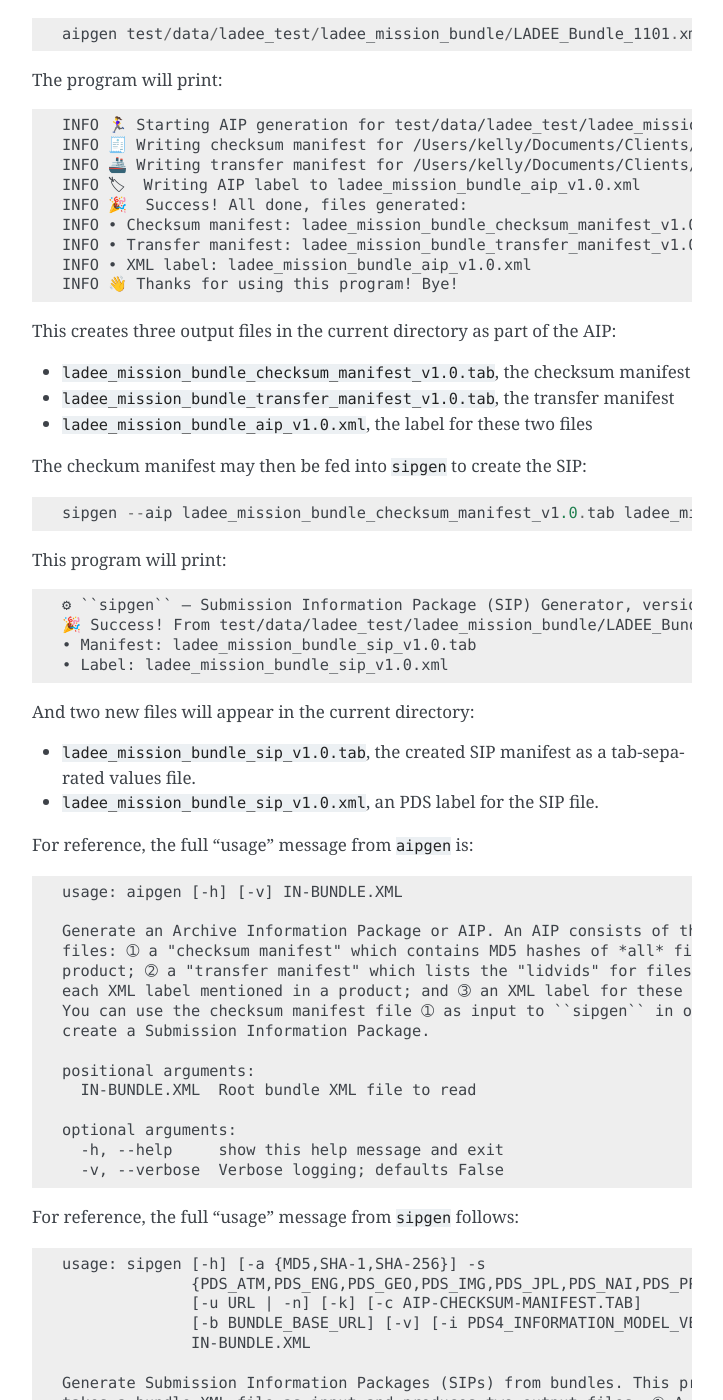
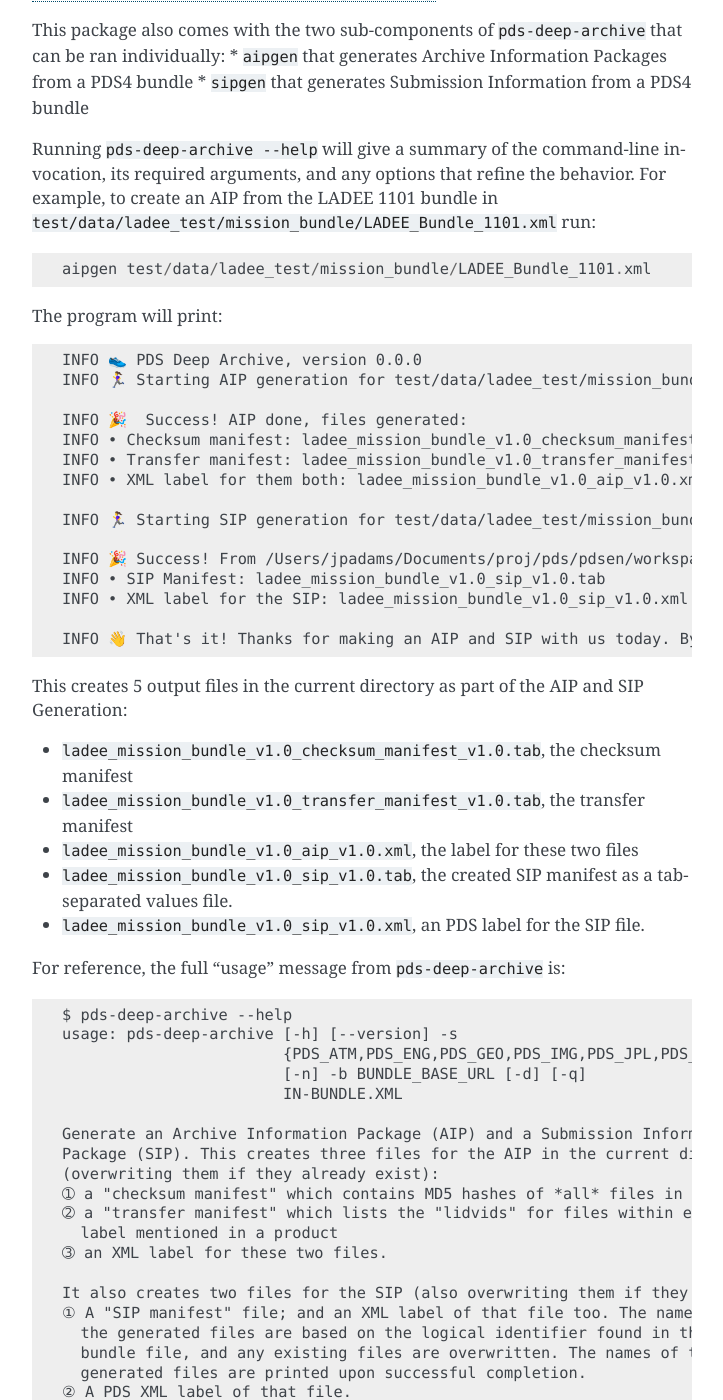
Before and after one commit to NASA-PDS/deep-archive, a Sphinx documentation site: the page built from docs/source/usage/index.rst, in a window 1280 px wide and 1400 px high, scrolled down 294 px. Shown: the whole window, without its empty margins (388-1111 px from the left). Built offline with Sphinx 7.4.7, drawn with Linux system fonts in a browser that asks for light colours; some of the changed text lies outside the part shown.

Commit message:
Create new pds-deep-archive program and improve performance (#26)
* Resolutions for #13 and #21

- Resolve #21 with a new driver program `aipsip` that generates both the AIP and uses it to make the SIP as well, leaving all in the current working directory (along with two—count 'em, *two*—PDS labels for the price of one!).
    - Updates the Python `setuptools` metadata to generate the new `aipsip` (helps with #21).
    - Refactors logging and command-line argument setup (also for #21).
- Unifies logging between `aipgen` and `sipgen` with the new `aipsip` so that there are `--debug` and `--quiet` options; without either you get a nominal amount of "hand-holding" of output.
- Resolve #13 so that instead of billions of redundant XML parsing and XPath lookups we use a local `sqlite3` database and LRU caching.
    - Factor out XML parsing from `aipgen` and `sipgen` so we can apply caching.
    - Clear up logging messages so we can know what's calling what.
    - Create a temp DB in `sipgen` and populate it with mappings from lidvids to XML files for rapid lookups
        - But see also #25 for other uses of that DB.
- Add standardized `--version` arguments for all three programs.

With these changes, running `sipgen` on my Mac¹ can process a 272GiB `insight_cameras` export in 1:03. On `pdsimg-int1`, it handles the 1.5TiB`insight_cameras` dataset in under 4 hours.

Footnotes:

- ¹2.4 GHz 8-core Intel Core i9, SSD
- ²2.3 GHz 8-core Intel Xeon Gold 6140, unknown drive

* Improvements for usability and bug fixes for validate errors

* After running validate, there were a few minor fixes that needed to be implemented.
* Commented out / removed several CLI options for the time being until functionality is fully developed.
* Updated file naming to take into the account bundle versioning separate from the AIP/SIP version
* Updated docs per new pds-deep-archive script which combines aipgen and sipgen.

Refs #21

Co-authored-by: Jordan Padams <jordan.h.padams@jpl.nasa.gov>

```diff
--- a/docs/source/development/index.rst
+++ b/docs/source/development/index.rst
@@ -9,8 +9,8 @@ build it out::
     python3 bootstrap.py
     bin/buildout
 
-At this point, you'll have the ``aipgen`` and ``sipgen`` programs ready to run
-as ``bin/aipgen`` and ``bin/sipgen`` that's set up to use source Python code
+At this point, you'll have the ``pds-deep-archive``, ``aipgen``, ``sipgen`` programs ready to run
+as ``bin/pds-deep-archive``, ``bin/aipgen``, and ``bin/sipgen`` that's set up to use source Python code
 under ``src``. Changes you make to the code are reflected in ``bin/sipgen``
 immediately.
 
--- a/docs/source/usage/index.rst
+++ b/docs/source/usage/index.rst
@@ -1,81 +1,77 @@
 🏃‍♀️ Usage
 ===========
 
-This package provides two executables, ``aipgen`` that generats Archive
-Information Packages; and ``sipgen``, that generates Submission Information
-Package (SIP)—both from PDS bundles.
+This package provides one primary executable, ``pds-deep-archive`` that generates both
+and Archive Information Package (AIP) and a Submission Information Package (SIP). The
+SIP is what is delivered by the PDS to the NASA Space Science Data Coordinated Archive (NSSDCA).
+For more information about the products produced, see the following references:
+* OAIS Information - http://www.oais.info/
+* AIP Information - https://www.iasa-web.org/tc04/archival-information-package-aip
+* SIP Information - https://www.iasa-web.org/tc04/submission-information-package-sip
 
-Running ``aipgen --help`` or ``sipgen --help`` will give a summary of the
+This package also comes with the two sub-components of ``pds-deep-archive`` that can be ran
+individually:
+* ``aipgen`` that generates Archive Information Packages from a PDS4 bundle
+* ``sipgen`` that generates Submission Information from a PDS4 bundle
+
+Running ``pds-deep-archive --help`` will give a summary of the
 command-line invocation, its required arguments, and any options that refine
 the behavior.  For example, to create an AIP from the LADEE 1101 bundle in
-``test/data/ladee_test/ladee_mission_bundle/LADEE_Bundle_1101.xml`` run::
+``test/data/ladee_test/mission_bundle/LADEE_Bundle_1101.xml`` run::
 
-    aipgen test/data/ladee_test/ladee_mission_bundle/LADEE_Bundle_1101.xml
+    aipgen test/data/ladee_test/mission_bundle/LADEE_Bundle_1101.xml
 
 The program will print::
 
-    INFO 🏃‍♀️ Starting AIP generation for test/data/ladee_test/ladee_mission_bundle/LADEE_Bundle_1101.xml
-    INFO 🧾 Writing checksum manifest for /Users/kelly/Documents/Clients/JPL/PDS/Development/pds-deep-archive/test/data/ladee_test/ladee_mission_bundle to ladee_mission_bundle_checksum_manifest_v1.0.tab
-    INFO 🚢 Writing transfer manifest for /Users/kelly/Documents/Clients/JPL/PDS/Development/pds-deep-archive/test/data/ladee_test/ladee_mission_bundle to ladee_mission_bundle_transfer_manifest_v1.0.tab
-    INFO 🏷  Writing AIP label to ladee_mission_bundle_aip_v1.0.xml
-    INFO 🎉  Success! All done, files generated:
-    INFO • Checksum manifest: ladee_mission_bundle_checksum_manifest_v1.0.tab
-    INFO • Transfer manifest: ladee_mission_bundle_transfer_manifest_v1.0.tab
-    INFO • XML label: ladee_mission_bundle_aip_v1.0.xml
-    INFO 👋 Thanks for using this program! Bye!
+    INFO 👟 PDS Deep Archive, version 0.0.0
+    INFO 🏃‍♀️ Starting AIP generation for test/data/ladee_test/mission_bundle/LADEE_Bundle_1101.xml
 
-This creates three output files in the current directory as part of the AIP:
+    INFO 🎉  Success! AIP done, files generated:
+    INFO • Checksum manifest: ladee_mission_bundle_v1.0_checksum_manifest_v1.0.tab
+    INFO • Transfer manifest: ladee_mission_bundle_v1.0_transfer_manifest_v1.0.tab
+    INFO • XML label for them both: ladee_mission_bundle_v1.0_aip_v1.0.xml
 
-•  ``ladee_mission_bundle_checksum_manifest_v1.0.tab``, the checksum manifest
-•  ``ladee_mission_bundle_transfer_manifest_v1.0.tab``, the transfer manifest
-•  ``ladee_mission_bundle_aip_v1.0.xml``, the label for these two files
+    INFO 🏃‍♀️ Starting SIP generation for test/data/ladee_test/mission_bundle/LADEE_Bundle_1101.xml
 
-The checkum manifest may then be fed into ``sipgen`` to create the SIP::
+    INFO 🎉 Success! From /Users/jpadams/Documents/proj/pds/pdsen/workspace/pds-deep-archive/test/data/ladee_test/mission_bundle/LADEE_Bundle_1101.xml, generated these output files:
+    INFO • SIP Manifest: ladee_mission_bundle_v1.0_sip_v1.0.tab
+    INFO • XML label for the SIP: ladee_mission_bundle_v1.0_sip_v1.0.xml
 
-    sipgen --aip ladee_mission_bundle_checksum_manifest_v1.0.tab ladee_mission_bundle_checksum_manifest_v1.0.tab --s PDS_ATM --offline --bundle-base-url https://atmos.nmsu.edu/PDS/data/PDS4/LADEE/ test/data/ladee_test/ladee_mission_bundle/LADEE_Bundle_1101.xml
+    INFO 👋 That's it! Thanks for making an AIP and SIP with us today. Bye!
 
-This program will print::
+This creates 5 output files in the current directory as part of the AIP and SIP Generation:
 
-    ⚙︎ ``sipgen`` — Submission Information Package (SIP) Generator, version 0.0.0
-    🎉 Success! From test/data/ladee_test/ladee_mission_bundle/LADEE_Bundle_1101.xml, generated these output files:
-    • Manifest: ladee_mission_bundle_sip_v1.0.tab
-    • Label: ladee_mission_bundle_sip_v1.0.xml
+•  ``ladee_mission_bundle_v1.0_checksum_manifest_v1.0.tab``, the checksum manifest
+•  ``ladee_mission_bundle_v1.0_transfer_manifest_v1.0.tab``, the transfer manifest
+•  ``ladee_mission_bundle_v1.0_aip_v1.0.xml``, the label for these two files
 
-And two new files will appear in the current directory:
+•  ``ladee_mission_bundle_v1.0_sip_v1.0.tab``, the created SIP manifest as a
+   tab-separated values file.
+•  ``ladee_mission_bundle_v1.0_sip_v1.0.xml``, an PDS label for the SIP file.
 
-•  ``ladee_mission_bundle_sip_v1.0.tab``, the created SIP manifest as a
-   tab-separated values file.
-•  ``ladee_mission_bundle_sip_v1.0.xml``, an PDS label for the SIP file.
+For reference, the full "usage" message from ``pds-deep-archive`` is::
 
-For reference, the full "usage" message from ``aipgen`` is::
+    $ pds-deep-archive --help
+    usage: pds-deep-archive [-h] [--version] -s
+                            {PDS_ATM,PDS_ENG,PDS_GEO,PDS_IMG,PDS_JPL,PDS_NAI,PDS_PPI,PDS_PSI,PDS_RNG,PDS_SBN}
+                            [-n] -b BUNDLE_BASE_URL [-d] [-q]
+                            IN-BUNDLE.XML
 
-    usage: aipgen [-h] [-v] IN-BUNDLE.XML
+    Generate an Archive Information Package (AIP) and a Submission Information
+    Package (SIP). This creates three files for the AIP in the current directory
+    (overwriting them if they already exist):
+    ➀ a "checksum manifest" which contains MD5 hashes of *all* files in a product
+    ➁ a "transfer manifest" which lists the "lidvids" for files within each XML
+      label mentioned in a product
+    ➂ an XML label for these two files.
 
-    Generate an Archive Information Package or AIP. An AIP consists of three
-    files: ➀ a "checksum manifest" which contains MD5 hashes of *all* files in a
-    product; ➁ a "transfer manifest" which lists the "lidvids" for files within
-    each XML label mentioned in a product; and ➂ an XML label for these two files.
-    You can use the checksum manifest file ➀ as input to ``sipgen`` in order to
-    create a Submission Information Package.
+    It also creates two files for the SIP (also overwriting them if they exist):
+    ① A "SIP manifest" file; and an XML label of that file too. The names of
+      the generated files are based on the logical identifier found in the
+      bundle file, and any existing files are overwritten. The names of the
+      generated files are printed upon successful completion.
+    ② A PDS XML label of that file.
 
-    positional arguments:
-      IN-BUNDLE.XML  Root bundle XML file to read
-
-    optional arguments:
-      -h, --help     show this help message and exit
-      -v, --verbose  Verbose logging; defaults False
-
-For reference, the full "usage" message from ``sipgen`` follows::
-
-    usage: sipgen [-h] [-a {MD5,SHA-1,SHA-256}] -s
-                  {PDS_ATM,PDS_ENG,PDS_GEO,PDS_IMG,PDS_JPL,PDS_NAI,PDS_PPI,PDS_PSI,PDS_RNG,PDS_SBN}
-                  [-u URL | -n] [-k] [-c AIP-CHECKSUM-MANIFEST.TAB]
-                  [-b BUNDLE_BASE_URL] [-v] [-i PDS4_INFORMATION_MODEL_VERSION]
-                  IN-BUNDLE.XML
-
-    Generate Submission Information Packages (SIPs) from bundles. This program
-    takes a bundle XML file as input and produces two output files: ① A Submission
-    Information Package (SIP) manifest file; and ② A PDS XML label of that file.
     The files are created in the current working directory when this program is
     run. The names of the files are based on the logical identifier found in the
     bundle file, and any existing files are overwritten. The names of the
@@ -86,22 +82,19 @@ For reference, the full "usage" message from ``sipgen`` follows::
 
     optional arguments:
       -h, --help            show this help message and exit
-      -a {MD5,SHA-1,SHA-256}, --algorithm {MD5,SHA-1,SHA-256}
-                            File hash (checksum) algorithm; default MD5
+      --version             show program's version number and exit
       -s {PDS_ATM,PDS_ENG,PDS_GEO,PDS_IMG,PDS_JPL,PDS_NAI,PDS_PPI,PDS_PSI,PDS_RNG,PDS_SBN}, --site {PDS_ATM,PDS_ENG,PDS_GEO,PDS_IMG,PDS_JPL,PDS_NAI,PDS_PPI,PDS_PSI,PDS_RNG,PDS_SBN}
-                            Provider site ID for the manifest's label; default
-                            None
-      -u URL, --url URL     URL to the registry service; default https://pds-dev-
-                            el7.jpl.nasa.gov/services/registry/pds
+                            Provider site ID for the manifest's label
       -n, --offline         Run offline, scanning bundle directory for matching
-                            files instead of querying registry service
-      -k, --insecure        Ignore SSL/TLS security issues; default False
-      -c AIP-CHECKSUM-MANIFEST.TAB, --aip AIP-CHECKSUM-MANIFEST.TAB
-                            Archive Information Product checksum manifest file
+                            files instead of querying registry service. NOTE: By
+                            default, set to True until online mode is available.
       -b BUNDLE_BASE_URL, --bundle-base-url BUNDLE_BASE_URL
-                            Base URL prepended to URLs in the generated manifest
-                            for local files in "offline" mode
-      -v, --verbose         Verbose logging; defaults False
-      -i PDS4_INFORMATION_MODEL_VERSION, --pds4-information-model-version PDS4_INFORMATION_MODEL_VERSION
-                            Specify PDS4 Information Model version to generate
-                            SIP. Must be 1.13.0.0+; default 1.13.0.0
+                            Base URL for Node data archive. This URL will be
+                            prepended to the bundle directory to form URLs to the
+                            products. For example, if we are generating a SIP for
+                            mission_bundle/LADEE_Bundle_1101.xml, and bundle-base-
+                            url is https://atmos.nmsu.edu/PDS/data/PDS4/LADEE/,
+                            the URL in the SIP will be https://atmos.nmsu.edu/PDS/
+                            data/PDS4/LADEE/mission_bundle/LADEE_Bundle_1101.xml.
+      -d, --debug           Log debugging messages for developers
+      -q, --quiet           Don't log informational messages
--- a/setup.py
+++ b/setup.py
@@ -64,7 +64,8 @@ setup(
     entry_points={
         'console_scripts': [
             'sipgen=pds.aipgen.sip:main',
-            'aipgen=pds.aipgen.aip:main'
+            'aipgen=pds.aipgen.aip:main',
+            'pds-deep-archive=pds.aipgen.main:main'
         ]
     },
     namespace_packages=['pds'],
```
Also changed, not shown: README.rst (+4 -93 lines), 5 other files.
